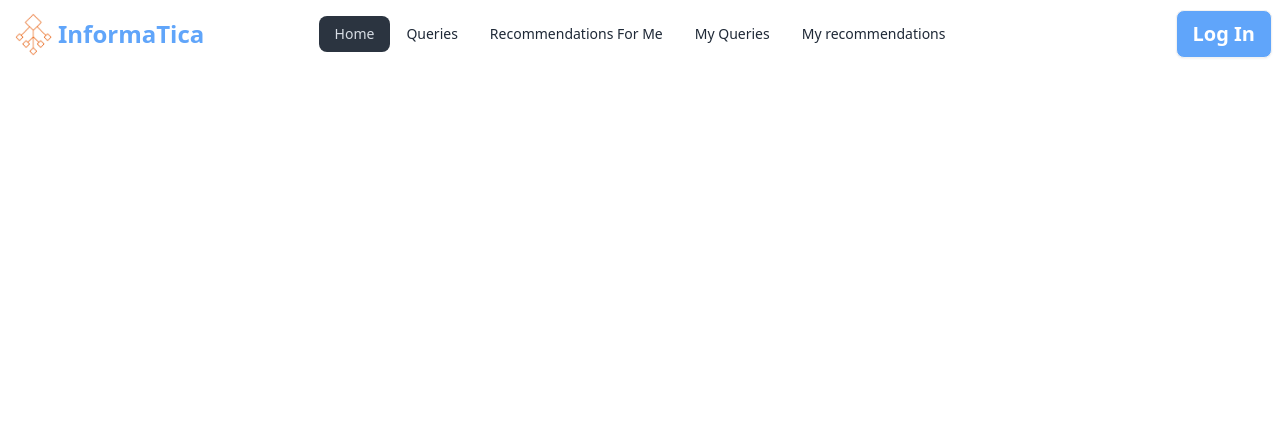
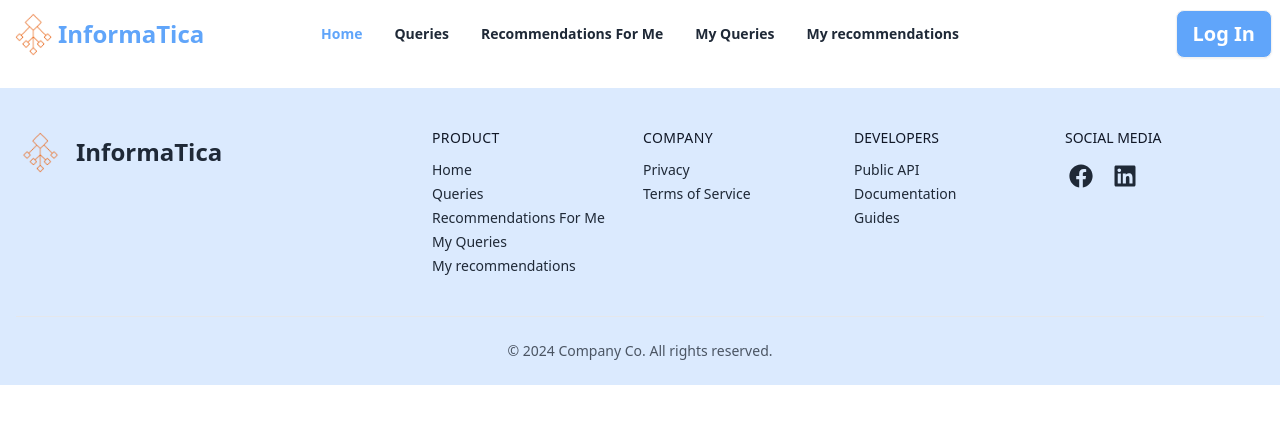
Before and after one commit to MimChowdhury66/PH11-Alternative-product-client-, a React (Vite) app: page / in a window 1280 px wide. Shown: the top 424 px of the page. Built offline with nearby package versions, Linux system fonts and the light colour scheme.

Commit message:
footer-added

```diff
--- a/package.json
+++ b/package.json
@@ -14,6 +14,7 @@
     "match-sorter": "^6.3.4",
     "react": "^18.2.0",
     "react-dom": "^18.2.0",
+    "react-icons": "^5.2.1",
     "react-router-dom": "^6.23.1",
     "sort-by": "^1.2.0"
   },
--- a/src/layout/Root.jsx
+++ b/src/layout/Root.jsx
@@ -1,12 +1,16 @@
 import React from 'react';
 import { Outlet } from 'react-router-dom';
 import Header from '../pages/Header/Header';
+import Footer from '../pages/Footer/Footer';
 
 const Root = () => {
     return (
-        <div className="container mx-auto">
-            <Header></Header>
-            <Outlet></Outlet>
+        <div className="">
+            <div className='container mx-auto'>
+                <Header></Header>
+                <Outlet></Outlet>
+            </div>
+            <Footer></Footer>
         </div>
     );
 };
--- /dev/null
+++ b/src/pages/Footer/Footer.jsx
@@ -0,0 +1,75 @@
+import React from 'react';
+import logo from '../../../public/logo.png'
+import { FaFacebook } from "react-icons/fa";
+import { FaLinkedin } from "react-icons/fa6";
+import { NavLink } from 'react-router-dom';
+
+const Footer = () => {
+    return (
+        <footer className="px-4 divide-y bg-blue-100 text-gray-800 mt-5">
+            <div className="container flex flex-col justify-between py-10 mx-auto space-y-8 lg:flex-row lg:space-y-0">
+                <div className="lg:w-1/3">
+                    <a rel="noopener noreferrer" href="#" className="flex justify-center space-x-3 lg:justify-start">
+                        <div className="flex items-center justify-center w-12 h-12 rounded-full bg-default-600">
+                            <img className='w-[50px]' src={logo} alt="" /><a className="lg:text-2xl font-bold text-blue-400"> </a>
+                        </div>
+                        <span className="self-center text-2xl font-semibold">InformaTica</span>
+                    </a>
+                </div>
+                <div className="grid grid-cols-2 text-sm gap-x-3 gap-y-8 lg:w-2/3 sm:grid-cols-4">
+                    <div className="space-y-3">
+                        <h3 className="tracking-wide uppercase text-gray-900">Product</h3>
+                        <ul className="space-y-1">
+                        <li><NavLink to="/">Home</NavLink></li>
+                        <li><NavLink to="/quries">Queries</NavLink></li>
+                        <li><NavLink to="/recommendations">Recommendations
+                            For Me</NavLink></li>
+                        <li><NavLink to="/myQueries">My Queries</NavLink></li>
+                        <li><NavLink to="/myRecommendations">My recommendations</NavLink></li>
+                        </ul>
+                    </div>
+                    <div className="space-y-3">
+                        <h3 className="tracking-wide uppercase text-gray-900">Company</h3>
+                        <ul className="space-y-1">
+                            <li>
+                                <a rel="noopener noreferrer" href="#">Privacy</a>
+                            </li>
+                            <li>
+                                <a rel="noopener noreferrer" href="#">Terms of Service</a>
+                            </li>
+                        </ul>
+                    </div>
+                    <div className="space-y-3">
+                        <h3 className="uppercase text-gray-900">Developers</h3>
+                        <ul className="space-y-1">
+                            <li>
+                                <a rel="noopener noreferrer" href="#">Public API</a>
+                            </li>
+                            <li>
+                                <a rel="noopener noreferrer" href="#">Documentation</a>
+                            </li>
+                            <li>
+                                <a rel="noopener noreferrer" href="#">Guides</a>
+                            </li>
+                        </ul>
+                    </div>
+                    <div className="space-y-3">
+                        <div className="uppercase text-gray-900">Social media</div>
+                        <div className="flex justify-start space-x-3">
+                            <a rel="noopener noreferrer" href="https://www.facebook.com/rajkonna.m2m?mibextid=ZbWKwL" title="Facebook" className="flex items-center p-1 text-2xl ">
+                                <FaFacebook />
+                            </a>
+                            <a rel="noopener noreferrer" href="https://www.linkedin.com/in/mim-chowdhury-304384196/" title="Twitter" className="flex items-center p-1 text-2xl ">
+                                <FaLinkedin />
+                            </a>
+
+                        </div>
+                    </div>
+                </div>
+            </div>
+            <div className="py-6 text-sm text-center text-gray-600">© 2024 Company Co. All rights reserved.</div>
+        </footer>
+    );
+};
+
+export default Footer;
--- a/src/pages/Header/Header.jsx
+++ b/src/pages/Header/Header.jsx
@@ -24,12 +24,12 @@ const Header = () => {
             <div className="navbar-center hidden lg:flex">
                 <ul className="menu menu-horizontal px-1">
 
-                    <li><NavLink to="/">Home</NavLink></li>
-                    <li><NavLink to="/quries">Queries</NavLink></li>
-                    <li><NavLink to="/recommendations">Recommendations
+                    <li><NavLink to="/" className={({ isActive }) => isActive ? 'font-bold text-blue-400' : 'font-bold'} >Home</NavLink></li>
+                    <li><NavLink to="/quries" className={({ isActive }) => isActive ? 'font-bold text-blue-400' : 'font-bold'}>Queries</NavLink></li>
+                    <li><NavLink to="/recommendations" className={({ isActive }) => isActive ? 'font-bold text-blue-400' : 'font-bold'}>Recommendations
                         For Me</NavLink></li>
-                    <li><NavLink to="/myQueries">My Queries</NavLink></li>
-                    <li><NavLink to="/myRecommendations">My recommendations</NavLink></li>
+                    <li><NavLink to="/myQueries" className={({ isActive }) => isActive ? 'font-bold text-blue-400' : 'font-bold'}>My Queries</NavLink></li>
+                    <li><NavLink to="/myRecommendations" className={({ isActive }) => isActive ? 'font-bold text-blue-400' : 'font-bold'}>My recommendations</NavLink></li>
                 </ul>
             </div>
             <div className="navbar-end">
```
Also changed, not shown: 1 other file (tests, documents, lock files or other folders).
